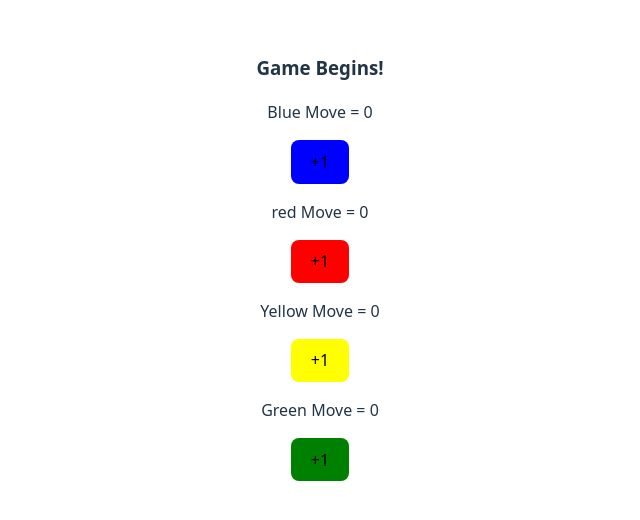
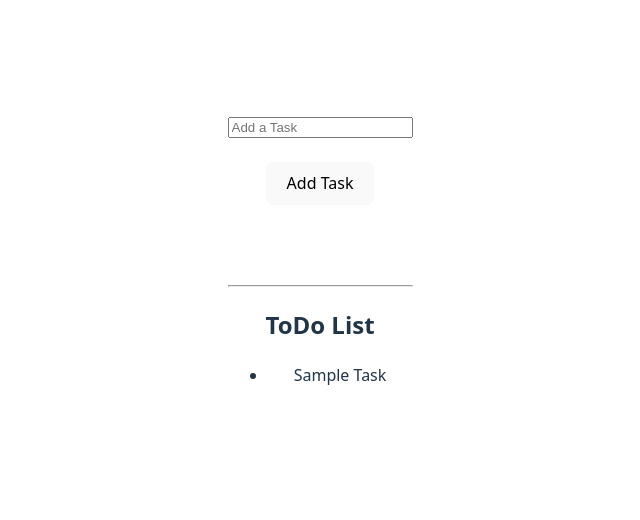
Before and after one commit to Rajaryan99/React_learning-Projects, a React (Vite) app in the folder reactState_hooks/: page / in a window 1280 px wide. Shown: the part 142-662 px from the top of the page, without its empty margins (320-960 px from the left). Built offline with nearby package versions, Linux system fonts and the light colour scheme.

Commit message:
use state

```diff
--- a/reactState_hooks/src/App.jsx
+++ b/reactState_hooks/src/App.jsx
@@ -3,13 +3,14 @@
 import Counter from './Counter'
 import LikeButton from './LikeButton'
 import LudoBorad from './LudoBorad'
+import TodoList from './TodoList'
 
 function App() {
 
 
   return (
     <>
-     <LudoBorad/>
+     <TodoList/>
     </>
   )
 }
--- /dev/null
+++ b/reactState_hooks/src/TodoList.jsx
@@ -0,0 +1,34 @@
+import { useState } from "react"
+
+export default function TodoList() {
+
+    let [todos, setTodos] = useState(['Sample Task']);
+    let [newTodo, setNewTodo] =useState('');
+
+    let addNewTask = () => {
+       setTodos([...todos, newTodo])
+       setNewTodo('');
+
+    }
+
+    let updateTodoValue = (event) => {
+        setNewTodo(event.target.value);
+    }
+
+    return (
+        <div>
+            <input type="text" placeholder="Add a Task" value={newTodo} onChange={updateTodoValue} /><br /><br />
+            <button onClick={addNewTask}>Add Task</button>
+            <br />
+            <br /><br /><br />
+            <hr />
+            <h2>ToDo List</h2>
+            <ul>
+                {
+                    todos.map((todo) => (
+                        <li>{todo}</li>
+                    ))}
+            </ul>
+        </div>
+    )
+}
```
